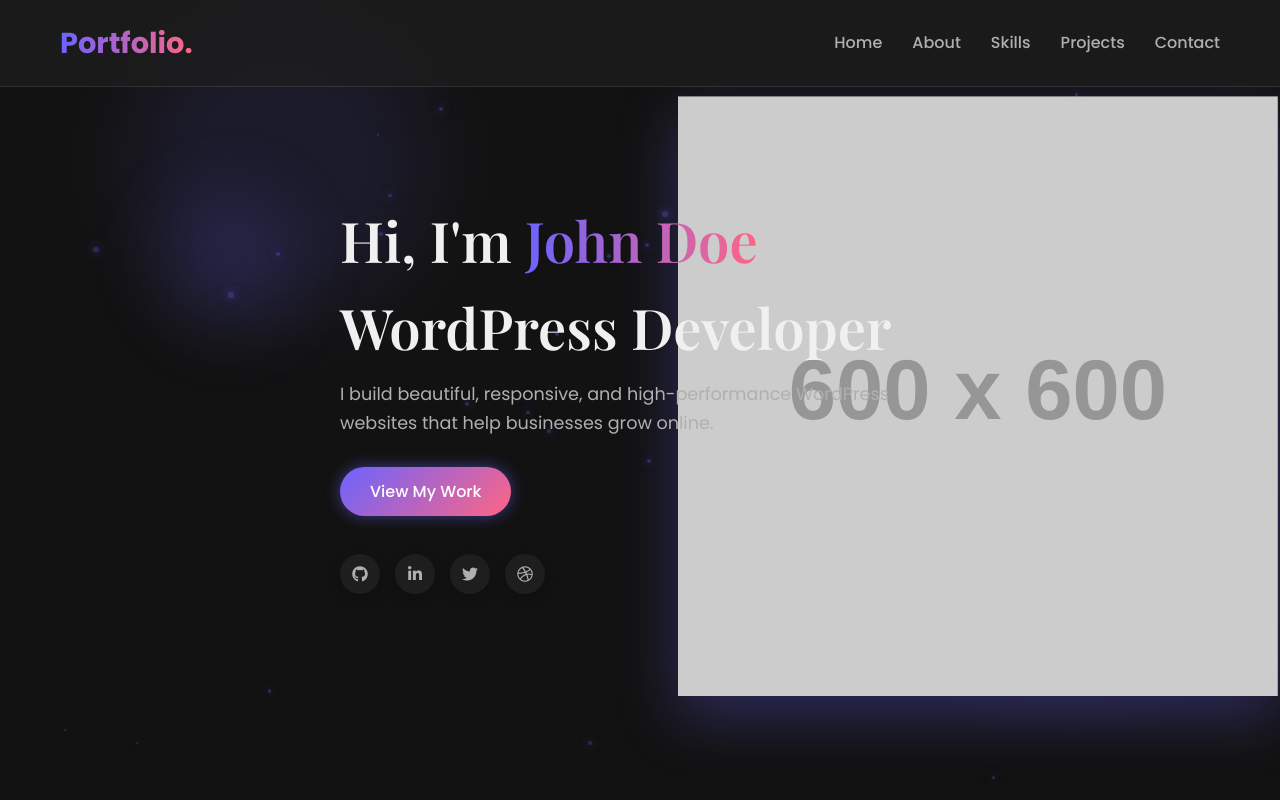
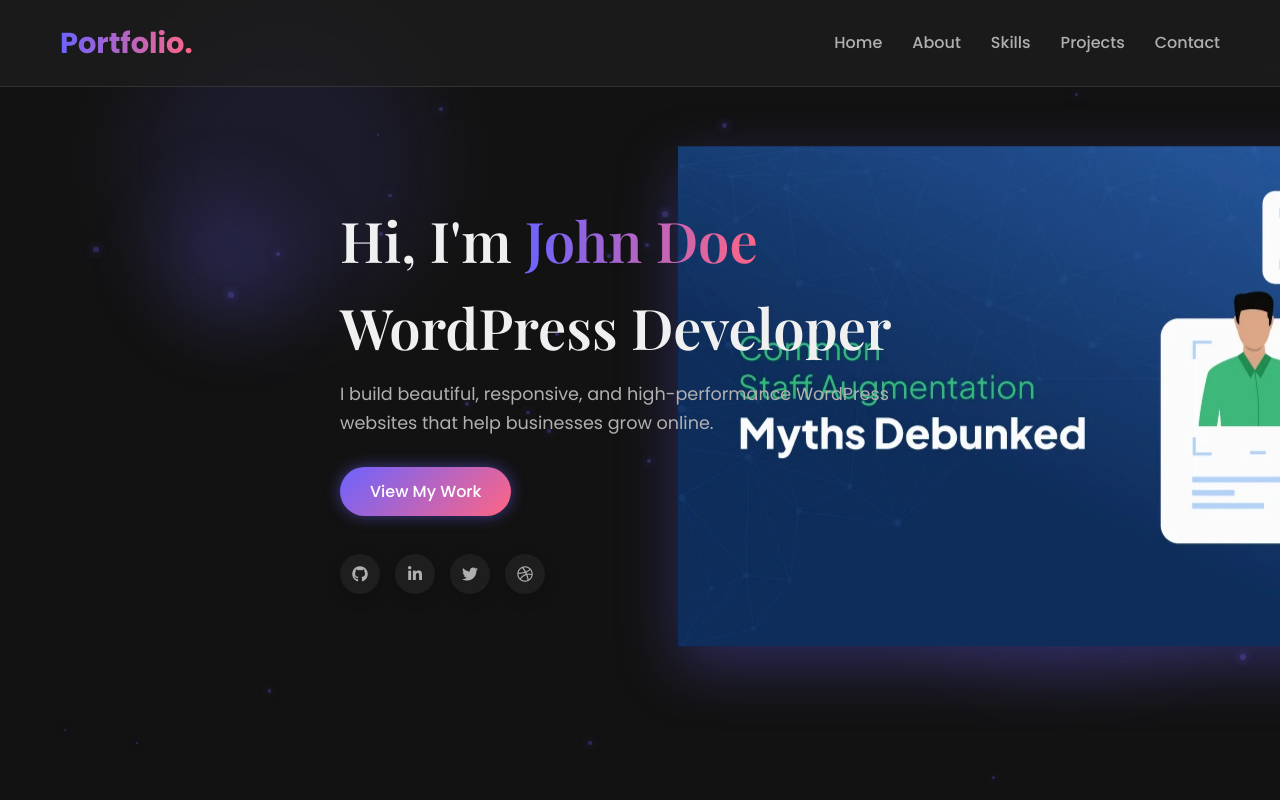
Before and after one commit to Ravindra0721/ravindra0721.github.io, a plain HTML site: page index.html in a window 1280 px wide. Shown: the top 800 px of the page. Drawn offline with nearby package versions, Linux system fonts and the light colour scheme; placeholder pictures from the web are drawn by us.

Commit message:
Update index.html

```diff
--- a/index.html
+++ b/index.html
@@ -1007,7 +1007,7 @@
                 </div>
             </div>
             <div class="hero-image">
-                <img src="https://via.placeholder.com/600x600/6c63ff/ffffff?text=WordPress+Developer" alt="WordPress Developer">
+                <img src="image/Main-Image%207.webp" alt="WordPress Developer">
             </div>
         </div>
     </section>
```
